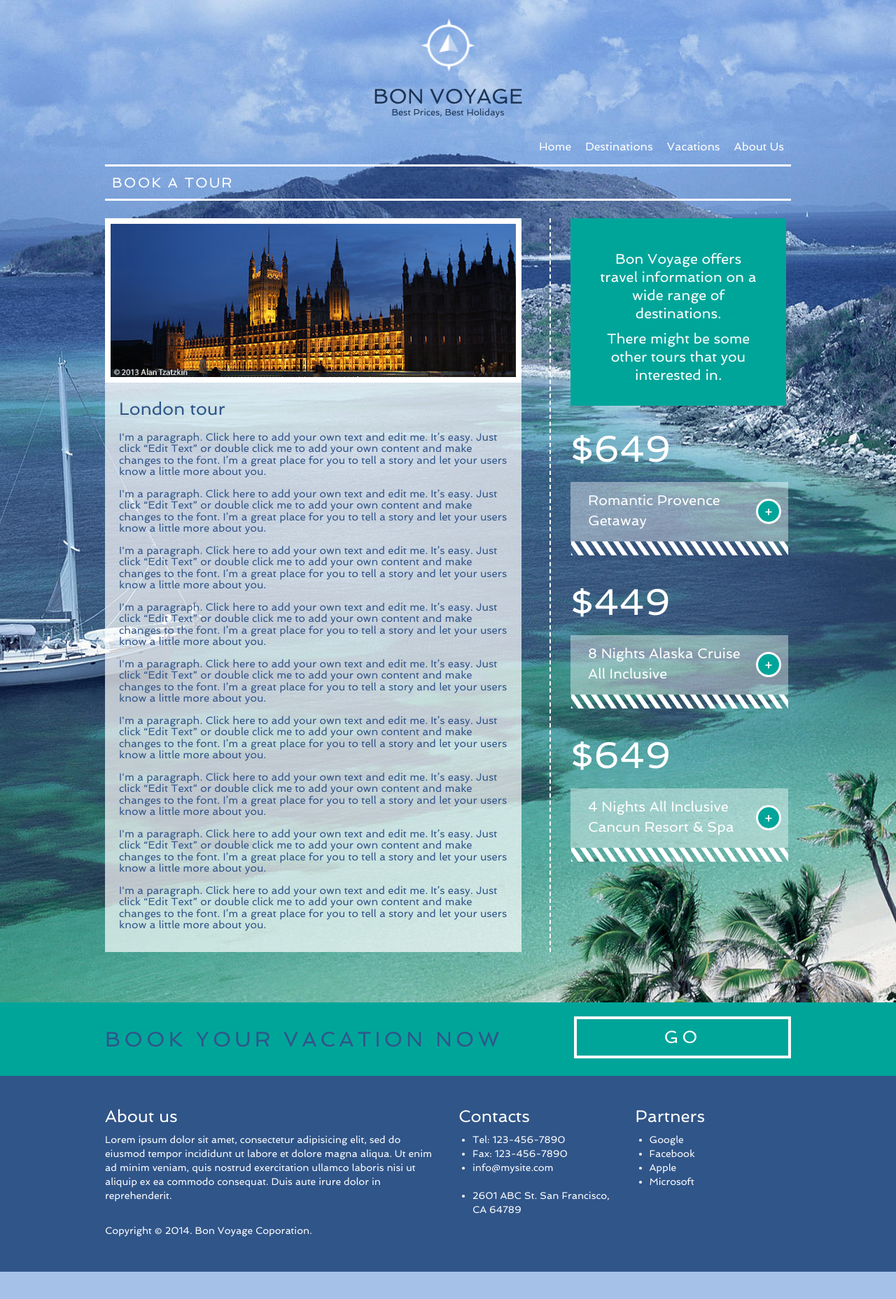
After one commit to duybkict/TravelAgency, a PHP site: page /vacation.php in a window 1280 px wide. The commit adds this page. Shown: the top 1857 px of the page at 70% size. Run offline with PHP 8.4, Linux system fonts and the light colour scheme.

Commit message:
Update vacation.php

```diff
--- a/css/style.css
+++ b/css/style.css
@@ -175,17 +175,17 @@ h1.page-title {
 	color: #305589;
 }
 
-.home-right-col-1 {
+.home-right-col-1, .vacation-right-col {
 	width: 315px;
 }
 
-.home-right-col-1 h2 {
+.home-right-col-1 h2, .vacation-right-col h2 {
 	margin: 0px;
 	line-height: 74px;
 	font-size: 53px;
 }
 
-.home-right-col-1 .white-content {
+.home-right-col-1 .white-content, .vacation-right-col .white-content {
 	position: relative;
 	margin-top: 10px;
 	margin-bottom: 50px;
@@ -195,13 +195,13 @@ h1.page-title {
 	height: 85px;
 }
 
-.home-right-col-1 .white-content .seemore {
+.home-right-col-1 .white-content .seemore, .vacation-right-col .white-content .seemore {
 	position: absolute;
 	right: 10px;
 	bottom: 25px;
 }
 
-.home-right-col-1 .white-content p {
+.home-right-col-1 .white-content p, .vacation-right-col .white-content p {
 	font-size: 20px;
 }
 
@@ -224,7 +224,7 @@ h1.page-title {
 	background: rgba(48, 85, 137, 0.16);
 }
 
-.destinations-left-col-1, .aboutus-left-col {
+.destinations-left-col-1, .aboutus-left-col, .vacation-left-col {
 	padding-right: 42px;
 	border-right: 2px #FFF dashed;
 }
@@ -400,32 +400,32 @@ h1.page-title {
 	color: #305589;
 }
 
-.aboutus-left-col {
+.aboutus-left-col, .vacation-left-col {
 	padding-right: 40px;
 }
 
-.aboutus-left-col .white-content {
+.aboutus-left-col .white-content, .vacation-left-col .white-content {
 	width: 595px;
 	background: rgba(255, 255, 255, 0.7);
 	color: #305589;
 }
 
-.aboutus-left-col .white-content > img:first-child {
+.aboutus-left-col .white-content > img:first-child, .vacation-left-col .white-content > img:first-child {
 	width: 100%;
 	border: 8px #FFF solid;
 }
 
-.aboutus-left-col .white-content .wrap {
+.aboutus-left-col .white-content .wrap, .vacation-left-col .white-content .wrap {
 	padding: 20px;
 }
 
-.aboutus-left-col .white-content .wrap h2 {
+.aboutus-left-col .white-content .wrap h2, .vacation-left-col .white-content .wrap h2 {
 	margin: 0px;
 	font-size: 25px;
 	line-height: 35px;
 }
 
-.aboutus-left-col .white-content .wrap p {
+.aboutus-left-col .white-content .wrap p, .vacation-left-col .white-content .wrap p {
 	font-size: 15px;
 	line-height: 16.5px;
 	margin-top: 15px;
@@ -506,6 +506,18 @@ h1.page-title {
 	bottom: 28px;
 	line-height: 28px;
 	font-size: 22px;
+}
+
+.vacation-right-col .intro {
+	padding: 45px 35px;
+	width: 308px;
+	height: 268px;
+	background: #00A59A;
+	vertical-align: central;
+	font-size: 20px;
+	line-height: 26px;
+	margin-bottom: 25px;
+	text-align: center;
 }
 
 .footer .row-1 {
--- a/destinations.php
+++ b/destinations.php
@@ -91,7 +91,7 @@ $active_tab = 'destinations';
 					<p class="p-intro">FIND SUGGESTED HOTELS, DAY TRIPS & ADVENTURE TIPS</p>
 
 					<div class="div-intro">
-						Bon Voyage offers travel information on a wide range of destinations. Learn about your destination today and contact us for a quote.
+						Bon Voyage offers travel information on a wide range of destinations. Learn about your destination today and contact us for more information.
 					</div>
 
 					<h2>Need Help?</h2>
--- /dev/null
+++ b/vacation.php
@@ -0,0 +1,78 @@
+<?php
+$title_for_layout = 'Bon Voyage | London tour';
+$active_tab = '';
+?>
+
+<html>
+	<?php include './layout/documents.php'; ?>
+
+	<body>
+
+		<?php include './layout/logo.php'; ?>
+
+		<?php include './layout/navigation.php'; ?>
+
+		<div class="div-content col-xs-12">
+			<div class="container">
+
+				<h1 class="page-title" style="margin-bottom: 25px">BOOK A TOUR</h1>
+
+				<div class="vacation-left-col pull-left">
+					<div class="white-content">
+						<img src="img/slide2.jpg" />
+						<div class="wrap">
+							<h2>London tour</h2>
+							<p>I'm a paragraph. Click here to add your own text and edit me. It’s easy. Just click “Edit Text” or double click me to add your own content and make changes to the font. I’m a great place for you to tell a story and let your users know a little more about you.</p>
+							<p>I'm a paragraph. Click here to add your own text and edit me. It’s easy. Just click “Edit Text” or double click me to add your own content and make changes to the font. I’m a great place for you to tell a story and let your users know a little more about you.</p>
+							<p>I'm a paragraph. Click here to add your own text and edit me. It’s easy. Just click “Edit Text” or double click me to add your own content and make changes to the font. I’m a great place for you to tell a story and let your users know a little more about you.</p>
+							<p>I'm a paragraph. Click here to add your own text and edit me. It’s easy. Just click “Edit Text” or double click me to add your own content and make changes to the font. I’m a great place for you to tell a story and let your users know a little more about you.</p>
+							<p>I'm a paragraph. Click here to add your own text and edit me. It’s easy. Just click “Edit Text” or double click me to add your own content and make changes to the font. I’m a great place for you to tell a story and let your users know a little more about you.</p>
+							<p>I'm a paragraph. Click here to add your own text and edit me. It’s easy. Just click “Edit Text” or double click me to add your own content and make changes to the font. I’m a great place for you to tell a story and let your users know a little more about you.</p>
+							<p>I'm a paragraph. Click here to add your own text and edit me. It’s easy. Just click “Edit Text” or double click me to add your own content and make changes to the font. I’m a great place for you to tell a story and let your users know a little more about you.</p>
+							<p>I'm a paragraph. Click here to add your own text and edit me. It’s easy. Just click “Edit Text” or double click me to add your own content and make changes to the font. I’m a great place for you to tell a story and let your users know a little more about you.</p>
+							<p>I'm a paragraph. Click here to add your own text and edit me. It’s easy. Just click “Edit Text” or double click me to add your own content and make changes to the font. I’m a great place for you to tell a story and let your users know a little more about you.</p>
+						</div>
+					</div>
+				</div>
+
+				<div class="vacation-right-col pull-right">
+					<div class="intro">
+						<p>Bon Voyage offers travel information on a wide range of destinations.</p>
+						<p>There might be some other tours that you interested in. </p>
+					</div>
+
+					<h2>$649</h2>
+					<div class="white-content">
+						<p>Romantic Provence Getaway</p>
+						<a href="#" class="seemore">&plus;</a>
+						<div class="border-bottom"></div>
+					</div>
+
+					<h2>$449</h2>
+					<div class="white-content">
+						<p>8 Nights Alaska Cruise All Inclusive</p>
+						<a href="#" class="seemore">&plus;</a>
+						<div class="border-bottom"></div>
+					</div>
+
+					<h2>$649</h2>
+					<div class="white-content">
+						<p>4 Nights All Inclusive Cancun Resort & Spa</p>
+						<a href="#" class="seemore">&plus;</a>
+						<div class="border-bottom"></div>
+					</div>
+				</div>
+
+				<div class="clearfix"></div>
+
+			</div>
+		</div>
+
+		<div class="clearfix"></div>
+
+		<div class="div-space" ></div>
+
+		<?php include './layout/footer.php'; ?>
+
+	</body>
+</html>
```
